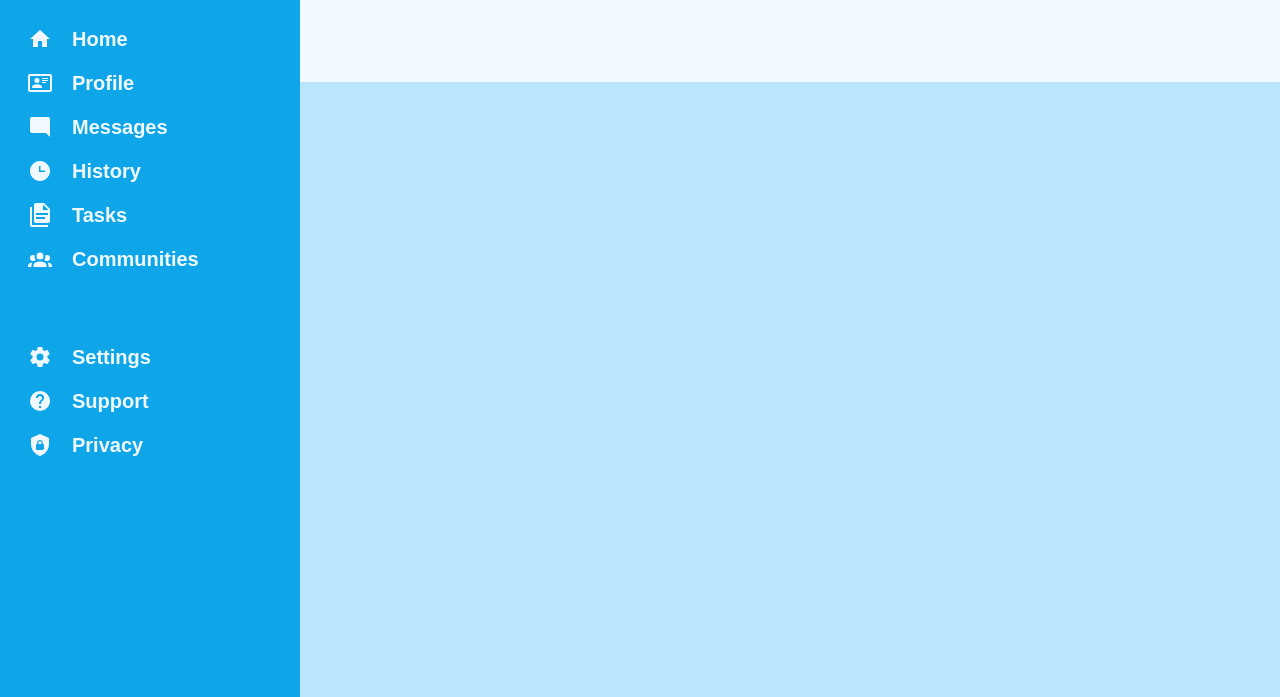
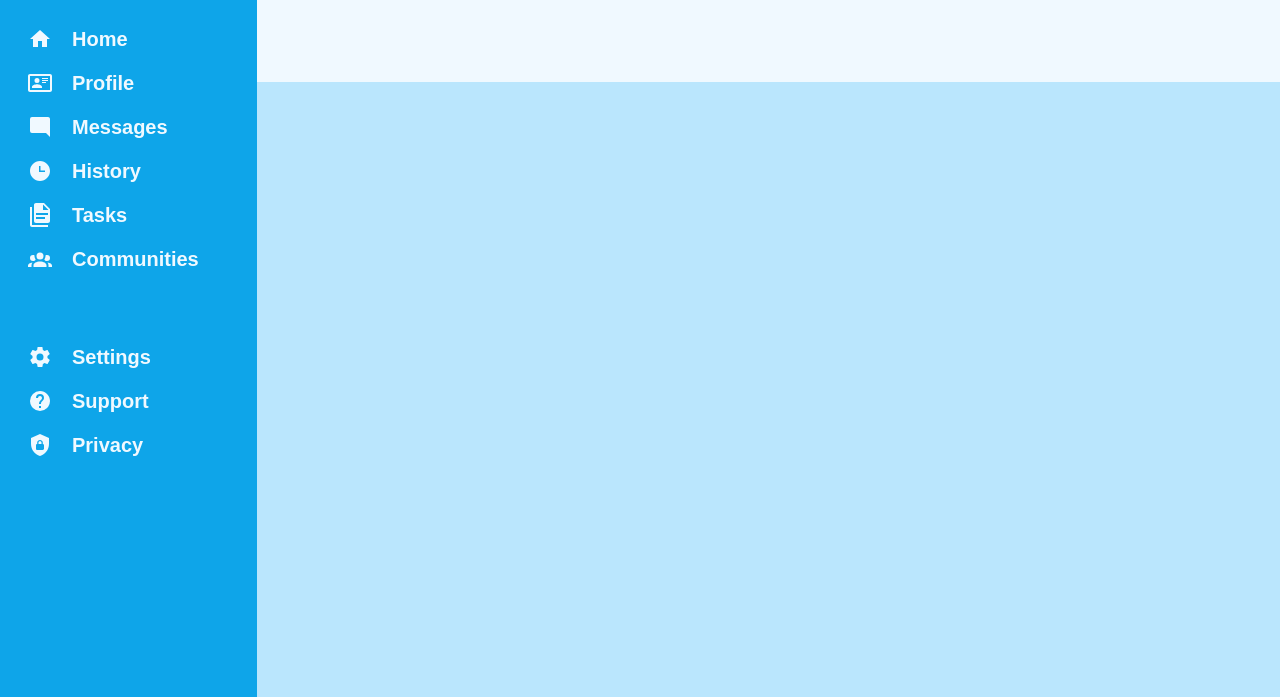
Before and after one commit to Shiielty/admin-dashboard, a plain HTML site: page index.html in a window 1280 px wide. Shown: the part 103-800 px from the top of the page. Drawn offline with Linux system fonts and the light colour scheme.

Commit message:
Change grid size and padding-right for sidebar

```diff
--- a/style.css
+++ b/style.css
@@ -9,7 +9,7 @@ body {
 .container {
   min-height: 100vh;
   display: grid;
-  grid-template-columns: 300px 1fr;
+  grid-template-columns: 1fr 5fr;
   grid-template-rows: 1.5fr 5fr;
   grid-template-areas:
     "sidebar header"
@@ -22,7 +22,7 @@ body {
   color: #f0f9ff;
   display: grid;
   grid-template-rows: 80px 1fr;
-  padding: 20px 0 0 20px;
+  padding: 20px 20px 0 20px;
 }
 
 .sidebar-wrapper > h1,
```
